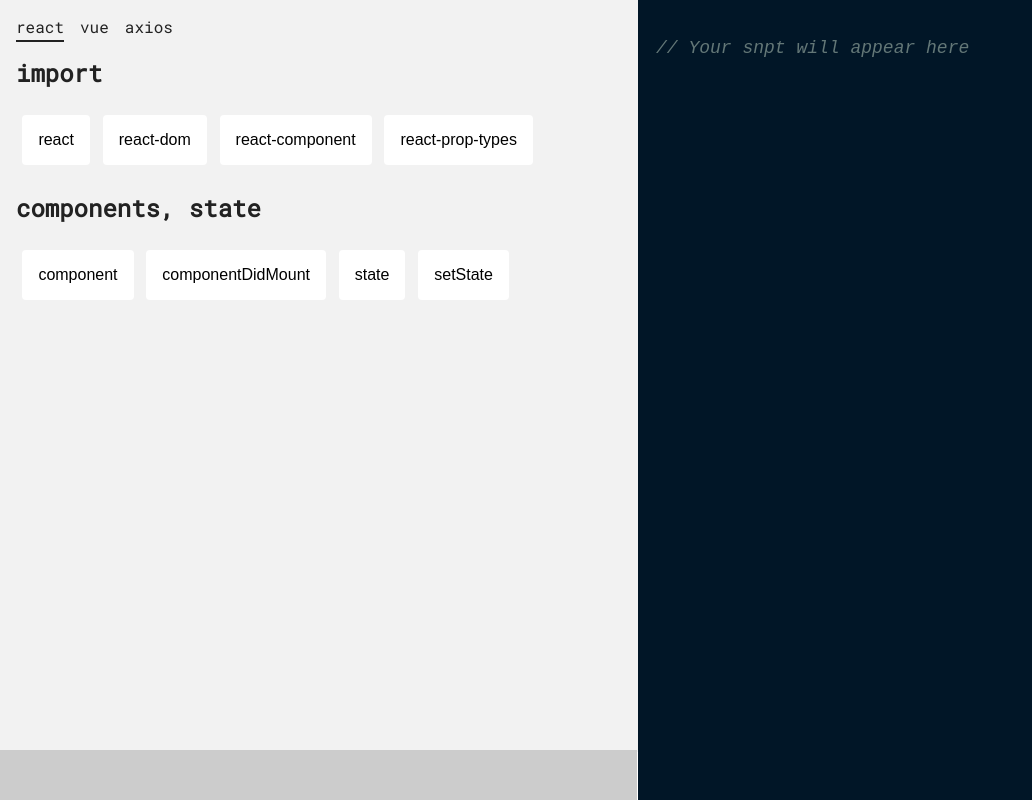
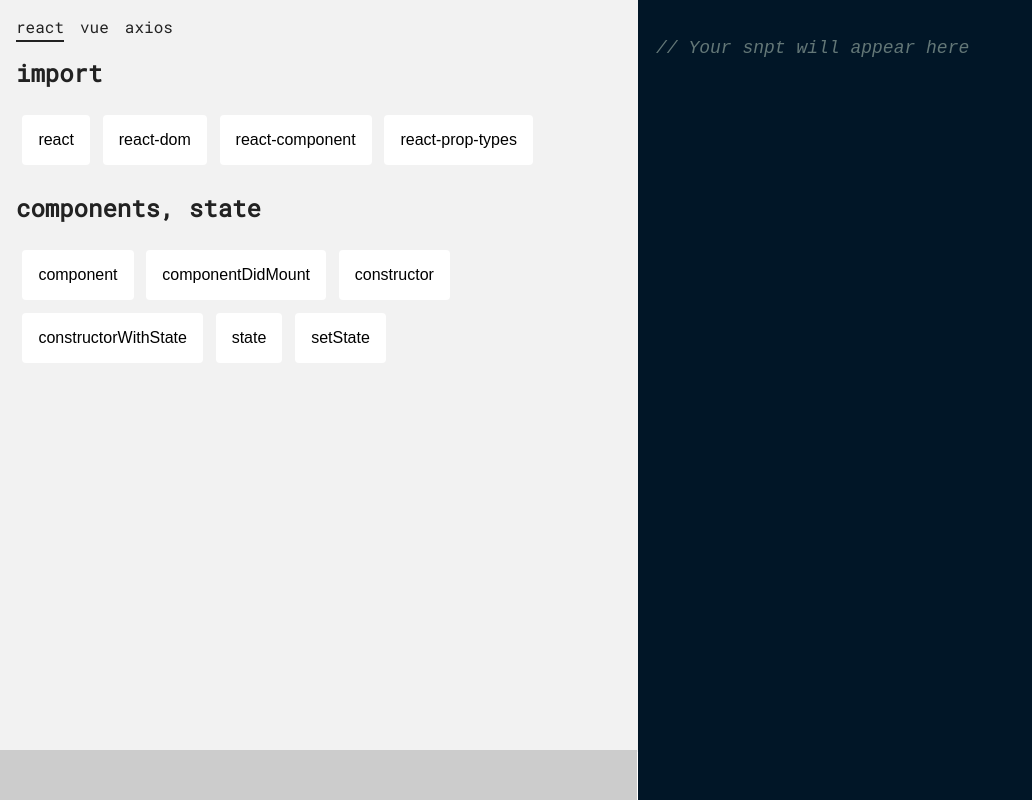
Before and after one commit to johnpatbatt/snippets, a React app: page / in a window 1280 px wide. Shown: the whole page, without its empty margins (0-1032 px from the left). Built offline with nearby package versions, Linux system fonts and the light colour scheme.

Commit message:
Changes 1. Added stylelint 2. Added constructor & constructorWithState for React

```diff
--- a/src/scss/snpt.scss
+++ b/src/scss/snpt.scss
@@ -1,6 +1,6 @@
 html,
 body {
-  font-family: 'Roboto Mono', monospace;
+  font-family: "Roboto Mono", monospace;
   margin: 0;
   color: #222;
 }
@@ -64,7 +64,7 @@
 }
 
 .frameworks li:before {
-  content: '';
+  content: "";
   position: absolute;
   width: 100%;
   height: 2px;
@@ -73,7 +73,7 @@
   background-color: #222;
   visibility: hidden;
   transform: scaleX(0);
-  transition: all 0.3s ease-in-out 0s;
+  transition: all .3s ease-in-out 0s;
 }
 
 .frameworks li:hover:before {
@@ -92,7 +92,7 @@
   padding: 1em;
   border-radius: 4px;
   font-size: 16px;
-  margin: 0.4em;
+  margin: .4em;
   cursor: pointer;
   outline: none;
 }
--- a/src/utils/Constants.js
+++ b/src/utils/Constants.js
@@ -19,6 +19,18 @@
 }`;
 const __ComponentDidMount = `componentDidMount = () => {
 
+}`;
+
+const __constructor = `constructor(props) {
+  super(props);
+
+}`;
+const __constructorWithState = `constructor(props) {
+  super(props);
+
+  this.state = {
+
+  }
 }`;
 const __state = `this.state = {}`;
 const __setState = `this.setState({
@@ -78,6 +90,14 @@
         code: __ComponentDidMount,
         type: 'react'
       },
+      constructor: {
+        code: __constructor,
+        type: 'react'
+      },
+      constructorWithState: {
+        code: __constructorWithState,
+        type: 'react'
+      },
       state: {
         code: __state,
         type: 'react'
```
Also changed, not shown: package.json (+14 -14 lines), 3 other files.
